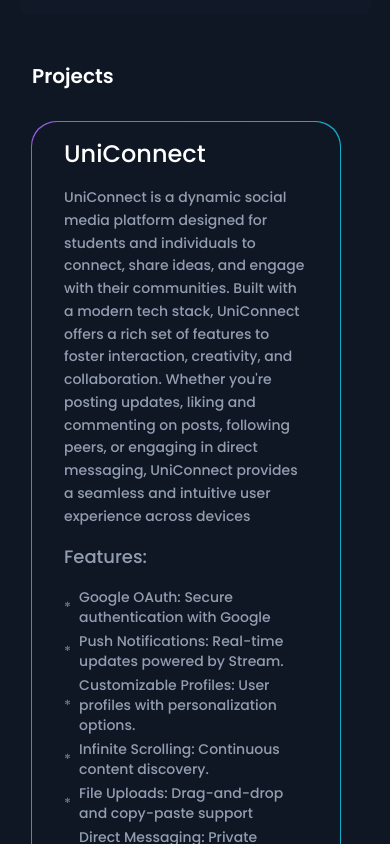
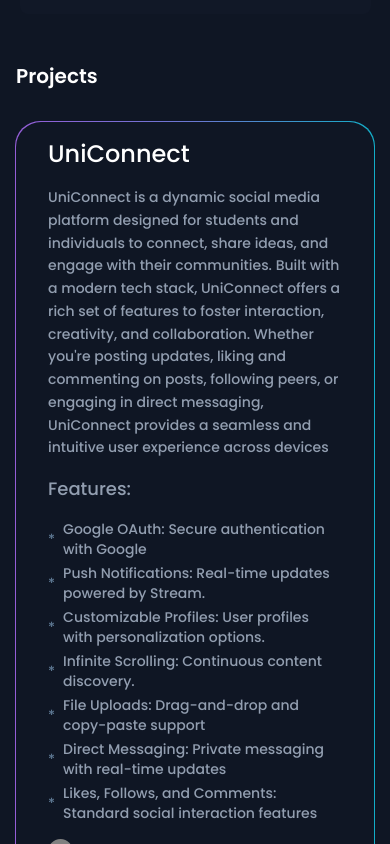
Before and after one commit to munyanezaarmel/portfolio, a Next.js app: page / in a window 390 px wide. Shown: the part 2300-3144 px from the top of the page. Built offline with nearby package versions, Linux system fonts and the light colour scheme.

Commit message:
fix project card width

```diff
--- a/app/components/Contact.tsx
+++ b/app/components/Contact.tsx
@@ -6,12 +6,12 @@
   return (
     <div className=" md:flex md:justify-around md:items-center  grid-cols-2 grid gap-y-4  md:px-0 px-5 mt-40 justify-center items-center  mb-8 ">
       <div className=" order-1 sm:order-1">
-        <p className="text md:text-xl text-sm text-center md:text-start">Feel free to contact me</p>
+        <p className="text md:text-xl text-sm text-center md:text-start text-nowrap ">Feel free to contact me</p>
       </div>
-      <div className="flex justify-center  md:gap-20 gap-8 md:text-lg text-nowrap text-sm font-medium md:col-span-1 order-3 sm:order-3">
+      <div className="md:px-0 px-3 md:text-lg text-nowrap text-sm font-medium md:col-span-1 order-3 sm:order-3">
         <a
           href="mailto:munyaarmel61@gmail.com"
-          className="text-white md:text-xl text-sm flex items-center gap-2 "
+          className="text-white md:text-xl  text-sm "
         >
           munyaarmel61@gmail.com
         </a>
--- a/app/components/Projects.tsx
+++ b/app/components/Projects.tsx
@@ -82,7 +82,7 @@
 export default function Projects() {
   const [imageLoaded, setImageLoaded] = useState(false);
   return (
-    <div className="md:ml-40 ml-4 px-4 md:px-0 mt-12 lg:mt-20">
+    <div className="md:ml-40  px-4 md:px-0 mt-12 lg:mt-20">
       <h3 className="mb-8 text-xl md:text-4xl text-white font-semibold">
         Projects
       </h3>
--- a/app/globals.css
+++ b/app/globals.css
@@ -100,12 +100,17 @@
 
 .card {
   position: relative;
-
   width: 90%;
   background: #0f1624;
   border-radius: 25px;
 
 }
+@media (max-width: 640px) {
+ .card{
+  width: 100%;
+ }
+}
+
 .card::before {
   position: absolute;
   border-radius: 25px;
```
Also changed, not shown: 1 other file (tests, documents, lock files or other folders).
